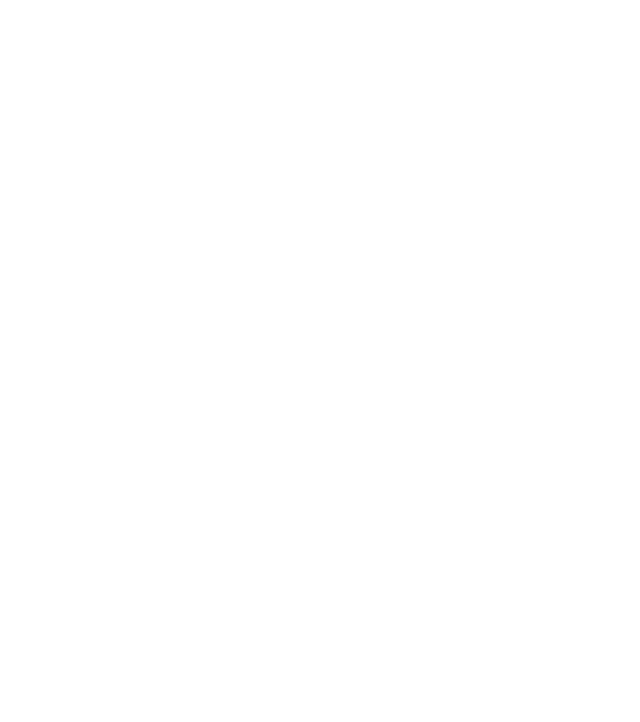
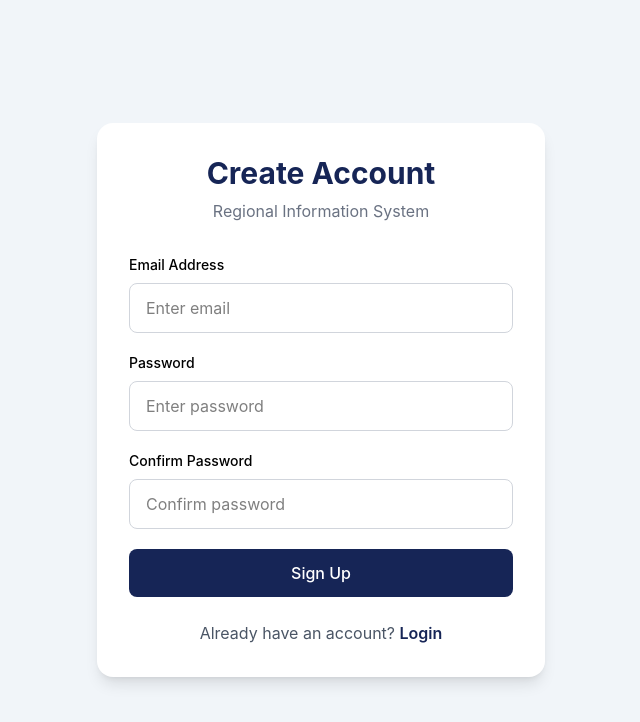
Before and after one commit to adetomiwa-esq/regional-information, a React (Vite) app: page /signup in a window 1280 px wide. Before the commit this address had no page. Shown: the top 722 px of the page, without its empty margins (319-959 px from the left). Built offline with nearby package versions, Linux system fonts and the light colour scheme.

Commit message:
feat: add sign up feature and dashboard data fetch

```diff
--- a/src/App.tsx
+++ b/src/App.tsx
@@ -9,6 +9,7 @@ import EditRegion from './pages/EditREgion'
 import Institutions from './pages/Institutions'
 import HealthInstitutions from './pages/HealthInstitutions'
 import GeographyPopulation from './pages/GeographyPopulation'
+import Signup from './pages/Signup'
 
 function App() {
 
@@ -48,6 +49,11 @@ function App() {
           path="/regions/:id"
           element={<RegionDetails />}
         />
+
+        <Route
+  path="/signup"
+  element={<Signup />}
+/>
       </Routes>
     </BrowserRouter>
   )
--- a/src/pages/Dashboard.tsx
+++ b/src/pages/Dashboard.tsx
@@ -9,6 +9,7 @@ import {
   Edit,
 } from "lucide-react";
 import { useEffect, useState } from "react";
+import axios from "axios";
 
 const Dashboard = () => {
   const navigate = useNavigate();
@@ -18,15 +19,64 @@ const Dashboard = () => {
     navigate("/");
   };
 
-  const [user,setUser] = useState("")
+  const isAdmin =
+  localStorage.getItem("role") === "admin";
 
   useEffect(() => {
-    setUser(localStorage.getItem("user"))
 
-    if(!localStorage.getItem("user")){
+    if(!localStorage.getItem("role")){
       navigate("/")
     }
+
+
   }, [])
+
+  const [region, setRegion] = useState<any>(null);
+  const [loading, setLoading] = useState(true);
+
+  const fetchRegion = async () => {
+    try {
+      const response = await axios.get(
+        "https://regional-info-api.onrender.com/api/region/get-regions"
+      );
+
+      setRegion(response.data.regions[0]);
+    } catch (error) {
+      console.log(error);
+    } finally {
+      setLoading(false);
+    }
+  };
+
+  useEffect(() => {
+    fetchRegion();
+  }, []);
+
+
+  if (loading) {
+    return (
+      <div className="h-screen flex items-center justify-center">
+        <div className="flex items-center gap-3">
+          <span className="w-6 h-6 border-2 border-blue-950 border-t-transparent rounded-full animate-spin" />
+          <span>Loading dashboard data...</span>
+        </div>
+      </div>
+    );
+  }
+
+  if (!region) {
+    return (
+      <div className="h-screen flex items-center justify-center">
+        No data available
+      </div>
+    );
+  }
+
+  const population = region.population;
+
+  const totalPopulation =
+    population.gender.male +
+    population.gender.female;
 
   return (
     <div className="min-h-screen flex bg-slate-100">
@@ -34,7 +84,7 @@ const Dashboard = () => {
       <aside className="w-72 bg-blue-950 text-white flex flex-col">
         <div className="p-6 border-b border-blue-900">
           <h1 className="text-2xl font-bold">
-            RIS {user.startsWith("admin") ? "Admin" : "User"}
+            RIS {isAdmin ? "Admin" : "User"}
           </h1>
 
           <p className="text-sm text-slate-300 mt-1">
@@ -94,7 +144,7 @@ const Dashboard = () => {
               </Link>
             </li> */}
 
-            {user.startsWith("admin") ? <li>
+            {isAdmin ? <li>
               <Link
                 to="/edit-region"
                 className="flex items-center gap-3 px-4 py-3 rounded-lg hover:bg-blue-900 transition"
@@ -125,7 +175,7 @@ const Dashboard = () => {
           </h2>
 
           <p className="text-gray-500">
-            Welcome back, {user.startsWith("admin") ? "Administrator" : "User"}
+            Welcome back, {isAdmin ? "Administrator" : "User"}
           </p>
         </div>
 
@@ -137,7 +187,7 @@ const Dashboard = () => {
             </p>
 
             <h3 className="text-3xl font-bold text-blue-950 mt-2">
-              12,100
+              {totalPopulation.toLocaleString()}
             </h3>
           </div>
 
@@ -147,7 +197,7 @@ const Dashboard = () => {
             </p>
 
             <h3 className="text-3xl font-bold text-blue-950 mt-2">
-              5
+              {region.educationInfrastructure.HigherInstitutions.schools.length + region.educationInfrastructure.collegesOfHealth.schools.length + region.educationInfrastructure.privatePrimary.schools.length + region.educationInfrastructure.publicPrimary.schools.length + region.educationInfrastructure.publicSecondary.schools.length}
             </h3>
           </div>
 
@@ -157,7 +207,7 @@ const Dashboard = () => {
             </p>
 
             <h3 className="text-3xl font-bold text-blue-950 mt-2">
-              3
+              {region.healthFacilities.primaryHealthFacilities.length + region.healthFacilities.stateHospitals.length}
             </h3>
           </div>
 
@@ -167,7 +217,7 @@ const Dashboard = () => {
             </p>
 
             <h3 className="text-3xl font-bold text-blue-950 mt-2">
-              2,450
+              {region.population.household_count.toLocaleString()}
             </h3>
           </div>
         </div>
--- a/src/pages/Login.tsx
+++ b/src/pages/Login.tsx
@@ -1,5 +1,6 @@
 import { useState } from "react";
-import { useNavigate } from "react-router-dom";
+import axios from "axios";
+import { Link, useNavigate } from "react-router-dom";
 
 const Login = () => {
   const navigate = useNavigate();
@@ -9,43 +10,62 @@ const Login = () => {
 
   const [emailError, setEmailError] = useState("");
   const [passwordError, setPasswordError] = useState("");
+  const [generalError, setGeneralError] = useState("");
 
   const [loading, setLoading] = useState(false);
 
-  // Mock credentials
-  const validEmail = "admin@gmail.com";
-  const validEmail2= "user@gmail.com"
-  const validPassword = "12345";
-
-  const handleLogin = () => {
+  const handleLogin = async () => {
     setEmailError("");
     setPasswordError("");
+    setGeneralError("");
 
+    if (!email.trim()) {
+      setEmailError("Email is required");
+      return;
+    }
+
+    if (!password.trim()) {
+      setPasswordError("Password is required");
+      return;
+    }
+
+    try {
       setLoading(true);
 
-    setTimeout(() => {
-      let hasError = false;
+      const response = await axios.post(
+        "https://regional-info-api.onrender.com/api/auth/login",
+        {
+          email,
+          password,
+        }
+      );
 
-      if (email !== validEmail) {
-        setEmailError("Incorrect email address");
-        hasError = true;
-      }
-      if(email == validEmail2){
-        hasError = false
+      const data = response.data;
+
+      // Store auth data if returned
+      if (data.token) {
+        localStorage.setItem("token", data.token);
       }
 
-      if (password !== validPassword) {
-        setPasswordError("Incorrect password");
-        hasError = true;
+      localStorage.setItem("user", email);
+
+      // Admin check
+      if (email === "admin@gmail.com") {
+        localStorage.setItem("role", "admin");
+      } else {
+        localStorage.setItem("role", "user");
       }
 
+      navigate("/dashboard");
+    } catch (error: any) {
+      const message =
+        error?.response?.data?.message ||
+        "Invalid email or password";
+
+      setGeneralError(message);
+    } finally {
       setLoading(false);
-
-      if (!hasError) {
-        localStorage.setItem("user", email)
-        navigate("/dashboard");
     }
-    }, 2000);
   };
 
   return (
@@ -61,6 +81,12 @@ const Login = () => {
           </p>
         </div>
 
+        {generalError && (
+          <div className="mb-4 bg-red-100 border border-red-300 text-red-600 p-3 rounded-lg">
+            {generalError}
+          </div>
+        )}
+
         <div className="space-y-5">
           {/* Email */}
           <div>
@@ -72,9 +98,10 @@ const Login = () => {
               type="email"
               placeholder="Enter email"
               value={email}
-              onChange={(e) => setEmail(e.target.value)}
-              className={`w-full border rounded-lg px-4 py-3 outline-none transition
-                ${
+              onChange={(e) =>
+                setEmail(e.target.value)
+              }
+              className={`w-full border rounded-lg px-4 py-3 outline-none transition ${
                 emailError
                   ? "border-red-500"
                   : "border-gray-300 focus:border-blue-900"
@@ -98,9 +125,10 @@ const Login = () => {
               type="password"
               placeholder="Enter password"
               value={password}
-              onChange={(e) => setPassword(e.target.value)}
-              className={`w-full border rounded-lg px-4 py-3 outline-none transition
-                ${
+              onChange={(e) =>
+                setPassword(e.target.value)
+              }
+              className={`w-full border rounded-lg px-4 py-3 outline-none transition ${
                 passwordError
                   ? "border-red-500"
                   : "border-gray-300 focus:border-blue-900"
@@ -114,7 +142,7 @@ const Login = () => {
             )}
           </div>
 
-          {/* Button */}
+          {/* Login Button */}
           <button
             onClick={handleLogin}
             disabled={loading}
@@ -129,6 +157,19 @@ const Login = () => {
               "Login"
             )}
           </button>
+
+          {/* Signup Link */}
+          <div className="text-center pt-2">
+            <p className="text-gray-600">
+              Don't have an account?{" "}
+              <Link
+                to="/signup"
+                className="text-blue-950 font-semibold hover:underline"
+              >
+                Sign Up
+              </Link>
+            </p>
+          </div>
         </div>
       </div>
     </div>
--- /dev/null
+++ b/src/pages/Signup.tsx
@@ -0,0 +1,219 @@
+import { useState } from "react";
+import axios from "axios";
+import { Link, useNavigate } from "react-router-dom";
+
+const Signup = () => {
+  const navigate = useNavigate();
+
+  const [formData, setFormData] = useState({
+    email: "",
+    password: "",
+    confirmPassword: "",
+  });
+
+  const [loading, setLoading] = useState(false);
+
+  const [error, setError] = useState("");
+
+  const [success, setSuccess] = useState("");
+
+  const handleChange = (
+    e: React.ChangeEvent<HTMLInputElement>
+  ) => {
+    setFormData({
+      ...formData,
+      [e.target.name]: e.target.value,
+    });
+
+    setError("");
+  };
+
+  const handleSubmit = async (
+    e: React.FormEvent
+  ) => {
+    e.preventDefault();
+
+    if (
+      formData.password !==
+      formData.confirmPassword
+    ) {
+      setError("Passwords do not match");
+      return;
+    }
+
+    try {
+      setLoading(true);
+      setError("");
+
+      const payload = {
+        email: formData.email,
+        password: formData.password,
+      };
+
+      const response = await axios.post(
+        "https://regional-info-api.onrender.com/api/auth/signup",
+        payload
+      );
+
+      setSuccess(
+        response.data.message ||
+          "Account created successfully"
+      );
+
+      setTimeout(() => {
+        navigate("/");
+      }, 2000);
+    } catch (err: any) {
+      setError(
+        err?.response?.data?.message ||
+          "Failed to create account"
+      );
+    } finally {
+      setLoading(false);
+    }
+  };
+
+  return (
+    <div className="min-h-screen bg-slate-100 flex items-center justify-center p-6">
+      <div className="w-full max-w-md bg-white rounded-2xl shadow-lg p-8">
+        {/* Header */}
+
+        <div className="text-center mb-8">
+          <h1 className="text-3xl font-bold text-blue-950">
+            Create Account
+          </h1>
+
+          <p className="text-gray-500 mt-2">
+            Regional Information System
+          </p>
+        </div>
+
+        {/* Success */}
+
+        {success && (
+          <div className="mb-4 bg-green-100 text-green-700 border border-green-300 rounded-lg p-3">
+            {success}
+          </div>
+        )}
+
+        {/* Error */}
+
+        {error && (
+          <div className="mb-4 bg-red-100 text-red-700 border border-red-300 rounded-lg p-3">
+            {error}
+          </div>
+        )}
+
+        <form
+          onSubmit={handleSubmit}
+          className="space-y-5"
+        >
+          {/* Full Name */}
+
+          {/* <div>
+            <label className="block text-sm font-medium mb-2">
+              Full Name
+            </label>
+
+            <input
+              type="text"
+              name="fullName"
+              value={formData.fullName}
+              onChange={handleChange}
+              required
+              placeholder="Enter full name"
+              className="w-full border border-gray-300 rounded-lg px-4 py-3 focus:ring-2 focus:ring-blue-950 focus:outline-none"
+            />
+          </div> */}
+
+          {/* Email */}
+
+          <div>
+            <label className="block text-sm font-medium mb-2">
+              Email Address
+            </label>
+
+            <input
+              type="email"
+              name="email"
+              value={formData.email}
+              onChange={handleChange}
+              required
+              placeholder="Enter email"
+              className="w-full border border-gray-300 rounded-lg px-4 py-3 focus:ring-2 focus:ring-blue-950 focus:outline-none"
+            />
+          </div>
+
+          {/* Password */}
+
+          <div>
+            <label className="block text-sm font-medium mb-2">
+              Password
+            </label>
+
+            <input
+              type="password"
+              name="password"
+              value={formData.password}
+              onChange={handleChange}
+              required
+              placeholder="Enter password"
+              className="w-full border border-gray-300 rounded-lg px-4 py-3 focus:ring-2 focus:ring-blue-950 focus:outline-none"
+            />
+          </div>
+
+          {/* Confirm Password */}
+
+          <div>
+            <label className="block text-sm font-medium mb-2">
+              Confirm Password
+            </label>
+
+            <input
+              type="password"
+              name="confirmPassword"
+              value={formData.confirmPassword}
+              onChange={handleChange}
+              required
+              placeholder="Confirm password"
+              className="w-full border border-gray-300 rounded-lg px-4 py-3 focus:ring-2 focus:ring-blue-950 focus:outline-none"
+            />
+          </div>
+
+          {/* Submit */}
+
+          <button
+            type="submit"
+            disabled={loading}
+            className="w-full bg-blue-950 text-white py-3 rounded-lg font-medium hover:bg-blue-900 transition disabled:opacity-70 flex items-center justify-center gap-2"
+          >
+            {loading ? (
+              <>
+                <span className="w-5 h-5 border-2 border-white border-t-transparent rounded-full animate-spin" />
+                Creating Account...
+              </>
+            ) : (
+              "Sign Up"
+            )}
+          </button>
+        </form>
+
+        {/* Login Link */}
+
+        <div className="mt-6 text-center">
+          <p className="text-gray-600">
+            Already have an account?{" "}
+            <Link
+              to="/login"
+              className="text-blue-950 font-semibold hover:underline"
+            >
+              Login
+            </Link>
+          </p>
+        </div>
+      </div>
+    </div>
+  );
+};
+
+export default Signup;
```
Lines whose indentation alone changed are shown as unchanged.
